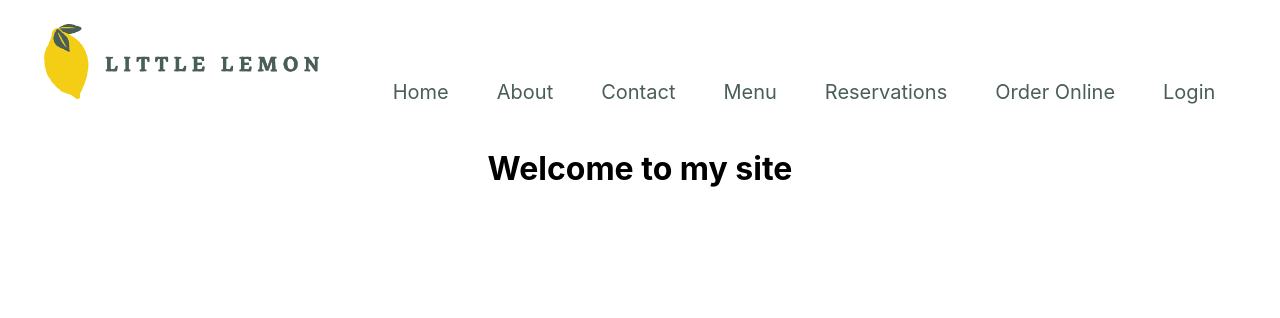
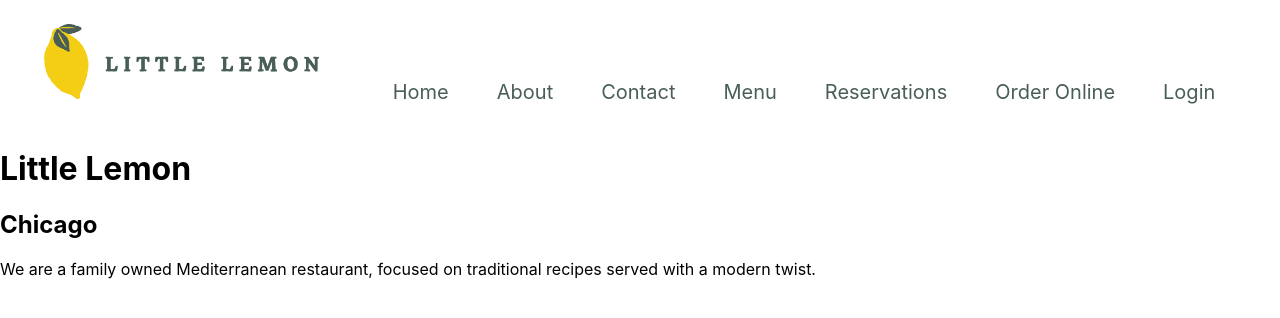
Before and after one commit to Sam-Alford/META-Capstone, a React (Create React App) app in the folder littlelemon/: page / in a window 1280 px wide. Shown: the top 318 px of the page. Built offline with nearby package versions, Linux system fonts and the light colour scheme.

Commit message:
sm update
CSS and homepage text

```diff
--- a/littlelemon/src/App.css
+++ b/littlelemon/src/App.css
@@ -37,3 +37,7 @@
   height: 75px;
   padding-right: 50px;
 }
+
+.homePage {
+  text-align: left;
+}
--- a/littlelemon/src/pages/Homepage.js
+++ b/littlelemon/src/pages/Homepage.js
@@ -1,6 +1,10 @@
 function Homepage (){
     return(
-        <h1>Welcome to my site</h1>
+        <div className="homePage">
+        <h1>Little Lemon</h1>
+        <h2>Chicago</h2>
+        <p>We are a family owned Mediterranean restaurant, focused on traditional recipes served with a modern twist.</p>
+        </div>
     )
 }
 
```
